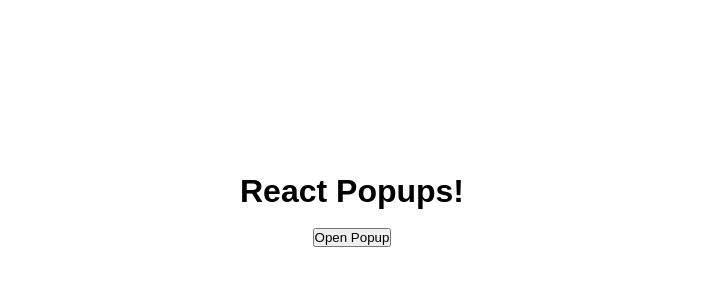
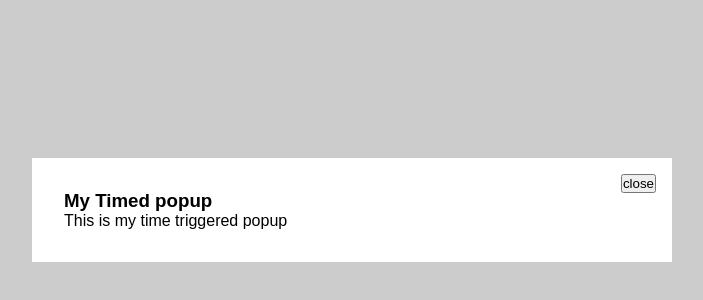
Before and after one commit to madhurabhujbal/react-popup-yt, a React (Create React App) app: page / in a window 1280 px wide. Shown: the part 190-490 px from the top of the page, without its empty margins (288-991 px from the left). Built offline with nearby package versions, Linux system fonts and the light colour scheme.

Commit message:
Add code for time triggered popup

```diff
--- a/src/App.js
+++ b/src/App.js
@@ -1,8 +1,16 @@
 import Popup from './components/Popup';
-import { useState } from 'react';
+import { useState, useEffect } from 'react';
 
 function App() {
   const [buttonPopup, setButtonPopup] = useState(false);
+  const [timedPopup, setTimedPopup] = useState(false);
+
+  useEffect(() => {
+    setTimeout(() => {
+      setTimedPopup(true);
+    }, 3000);
+  }, []);
+
   return (
     <div className="App">
       <main>
@@ -14,6 +22,11 @@ function App() {
         <h3>My popup</h3>
         <p>This is my button triggered popup</p>
       </Popup>
+
+      <Popup trigger={timedPopup} setTrigger={setTimedPopup}>
+        <h3>My Timed popup</h3>
+        <p>This is my time triggered popup</p>
+      </Popup>
     </div>
   );
 }
```
